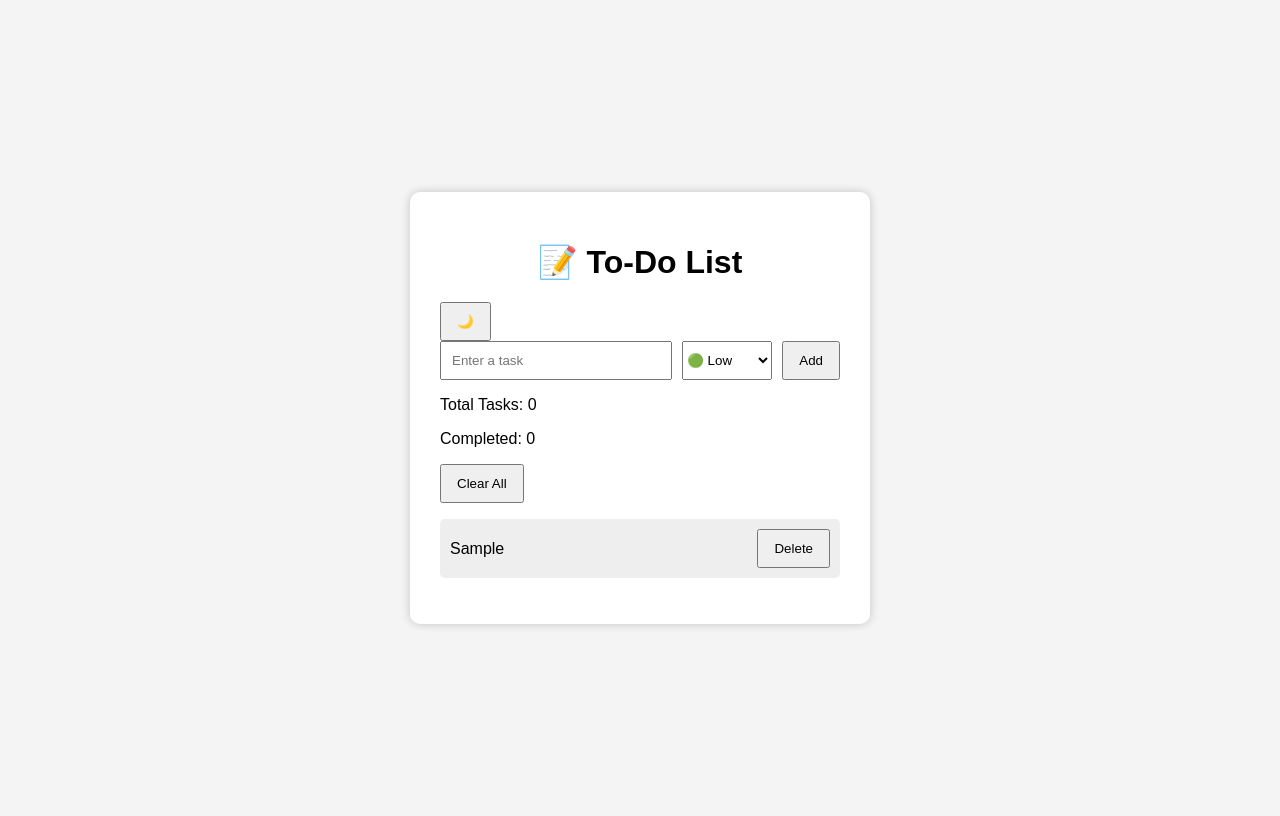
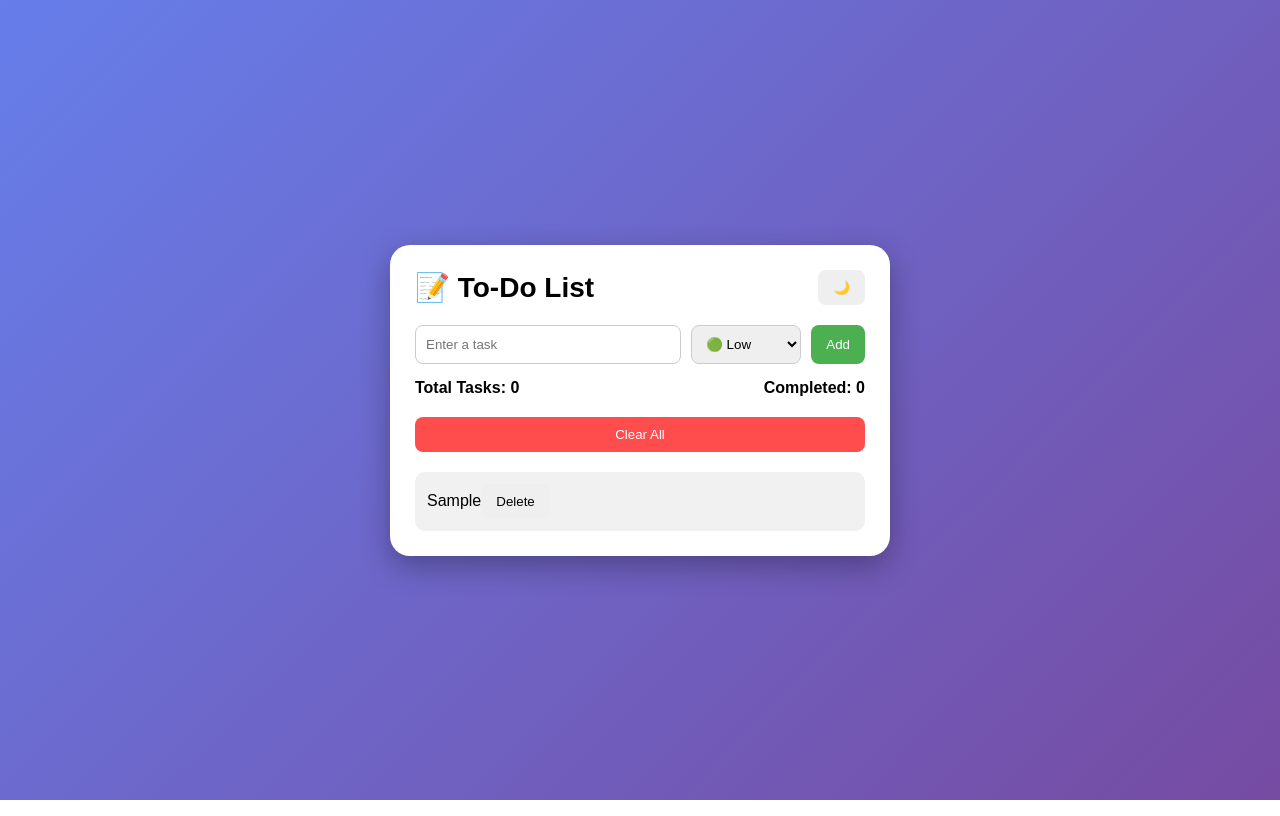
Before and after one commit to shrim486/to-do-list-app, a plain HTML site: page index.html in a window 1280 px wide. Both pictures are taken after typing "Sample" into the empty fields and a click on the button "Add". Drawn offline with Linux system fonts and the light colour scheme.

Commit message:
Update style.css

```diff
--- a/style.css
+++ b/style.css
@@ -1,55 +1,142 @@
+*{
+    margin:0;
+    padding:0;
+    box-sizing:border-box;
+}
+
 body{
-    font-family: Arial, sans-serif;
-    background:#f4f4f4;
+    font-family:Arial,sans-serif;
+    background:linear-gradient(135deg,#667eea,#764ba2);
     display:flex;
     justify-content:center;
     align-items:center;
     min-height:100vh;
+    transition:0.3s;
 }
 
 .container{
     background:white;
-    padding:30px;
-    border-radius:10px;
-    width:400px;
-    box-shadow:0 0 10px rgba(0,0,0,0.2);
+    width:500px;
+    padding:25px;
+    border-radius:20px;
+    box-shadow:0 10px 30px rgba(0,0,0,0.3);
+}
+
+.top-bar{
+    display:flex;
+    justify-content:space-between;
+    align-items:center;
+    margin-bottom:20px;
 }
 
 h1{
-    text-align:center;
+    font-size:28px;
 }
 
 .input-box{
     display:flex;
     gap:10px;
+    margin-bottom:15px;
+}
+
+input,
+select{
+    padding:10px;
+    border:1px solid #ccc;
+    border-radius:8px;
 }
 
 input{
     flex:1;
-    padding:10px;
 }
 
 button{
     padding:10px 15px;
+    border:none;
+    border-radius:8px;
     cursor:pointer;
+    transition:0.3s;
+}
+
+button:hover{
+    transform:translateY(-2px);
+}
+
+#addBtn{
+    background:#4CAF50;
+    color:white;
+}
+
+#clearAll{
+    width:100%;
+    margin:10px 0;
+    background:#ff4d4d;
+    color:white;
+}
+
+.stats{
+    display:flex;
+    justify-content:space-between;
+    margin-bottom:10px;
+    font-weight:bold;
 }
 
 ul{
     list-style:none;
-    padding:0;
 }
 
 li{
+    background:#f1f1f1;
+    margin-top:10px;
+    padding:12px;
+    border-radius:10px;
+    transition:0.3s;
+}
+
+li:hover{
+    transform:scale(1.02);
+}
+
+.task-header{
     display:flex;
     justify-content:space-between;
     align-items:center;
-    padding:10px;
-    margin-top:10px;
-    background:#eee;
-    border-radius:5px;
+}
+
+.task-text{
+    cursor:pointer;
 }
 
 .completed{
     text-decoration:line-through;
     color:gray;
 }
+
+.task-date{
+    display:block;
+    font-size:12px;
+    color:#666;
+    margin-top:5px;
+}
+
+.delete-btn{
+    background:red;
+    color:white;
+}
+
+.dark{
+    background:#1e1e1e;
+}
+
+.dark .container{
+    background:#2d2d2d;
+    color:white;
+}
+
+.dark li{
+    background:#444;
+}
+
+.dark .task-date{
+    color:#ccc;
+}
```
